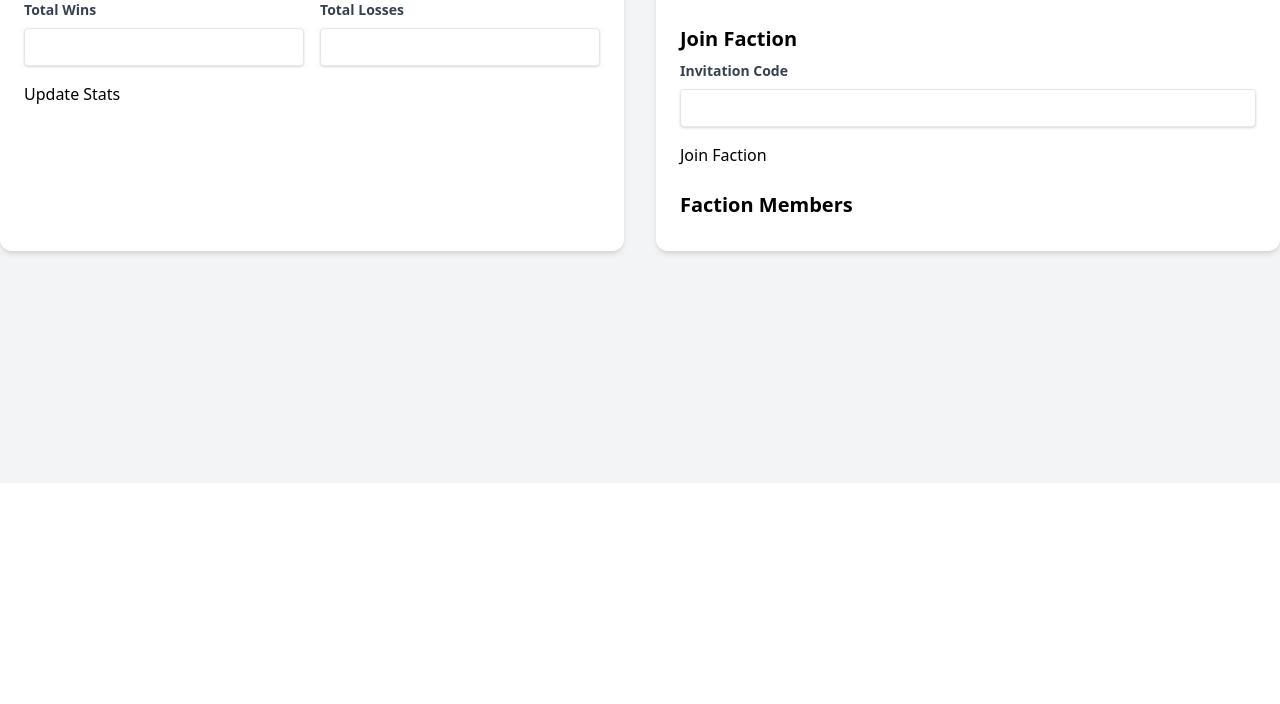
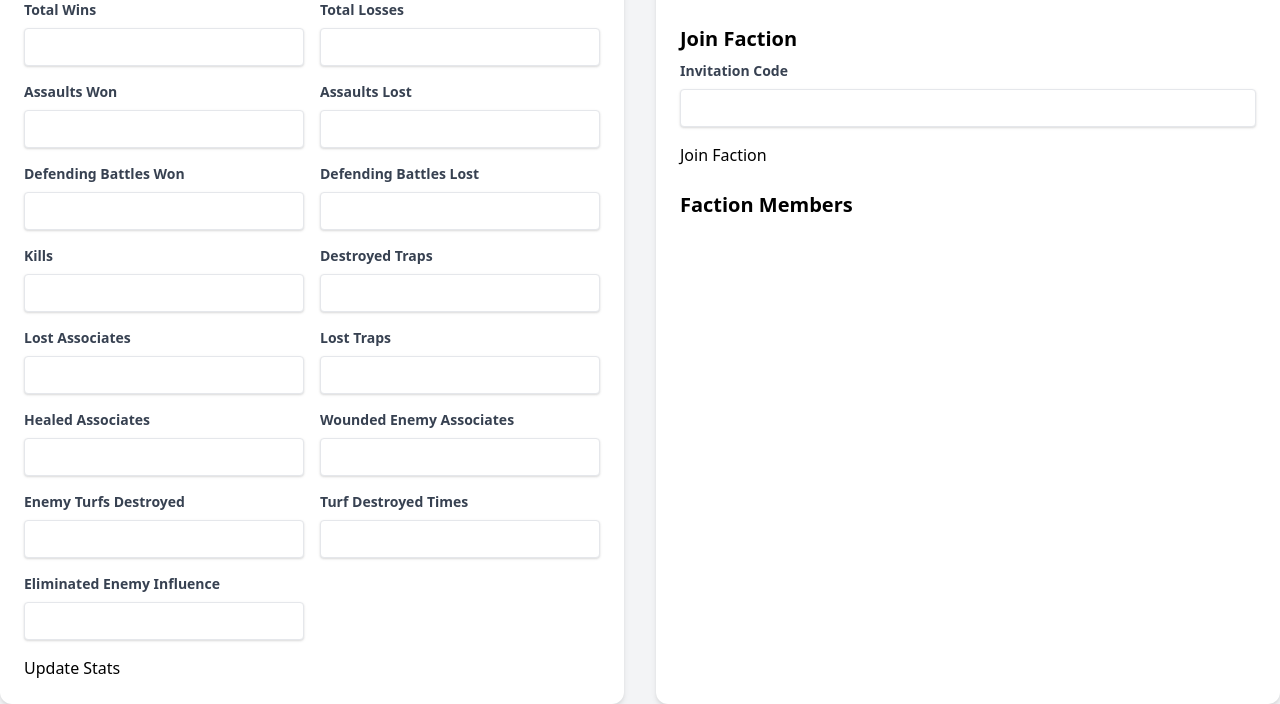
Before and after one commit to cntlouie/mafiamaneger, a Flask app: page /dashboard in a window 1280 px wide. Shown: the part 317-1021 px from the top of the page. Before the commit the page ends 577 px from the top, so only its background shows below. Run offline with Flask 3, Linux system fonts and the light colour scheme; the visitor is signed in with stand-in values (Sample User, id 1); some libraries are stand-ins or nearby versions.

Commit message:
Agent query: Is the React-based statistics dashboard visible and displaying all the required fields correctly on the dashboard page? Please check if all fields (Total Wins, Total Losses, Assaults Won, Assaults Lost, Defending Battles Won, Defending Battles Lost, Kills, Destroyed Traps, Lost Associates, Lost Traps, Healed Associates, Wounded Enemy Associates, Enemy Turfs Destroyed, Turf Destroyed Times, and Eliminated Enemy Influence) are present and can be updated.

```diff
--- a/static/js/StatisticsDashboard.js
+++ b/static/js/StatisticsDashboard.js
@@ -25,10 +25,10 @@
     fetch('/stats')
       .then(response => response.json())
       .then(data => {
-        const stats = Object.entries(data).map(([name, value]) => ({
+        const stats = Object.entries(data).map(([name, values]) => ({
           name,
-          currentValue: value,
-          previousValue: value // For now, we'll use the same value for both current and previous
+          currentValue: values.current,
+          previousValue: values.previous
         }));
         setStatistics(stats);
       })
--- a/static/js/stats.js
+++ b/static/js/stats.js
@@ -49,7 +49,7 @@
     for (const [key, value] of Object.entries(stats)) {
         const element = document.getElementById(key.replace(/_/g, '-'));
         if (element) {
-            element.textContent = value;
+            element.textContent = value.current;
         }
     }
 }
--- a/templates/dashboard.html
+++ b/templates/dashboard.html
@@ -7,7 +7,6 @@
         <div id="react-stats-dashboard"></div>
         <h3 class="text-xl font-bold mt-6 mb-2">Update Stats</h3>
         <form id="stats-form">
-            <!-- Add input fields for all stats -->
             <div class="grid grid-cols-2 gap-4">
                 <div>
                     <label for="total-wins" class="block text-gray-700 text-sm font-bold mb-2">Total Wins</label>
@@ -17,7 +16,58 @@
                     <label for="total-losses" class="block text-gray-700 text-sm font-bold mb-2">Total Losses</label>
                     <input type="number" id="total-losses" class="shadow appearance-none border rounded w-full py-2 px-3 text-gray-700 leading-tight focus:outline-none focus:shadow-outline">
                 </div>
-                <!-- Add more input fields for other stats -->
+                <div>
+                    <label for="assaults-won" class="block text-gray-700 text-sm font-bold mb-2">Assaults Won</label>
+                    <input type="number" id="assaults-won" class="shadow appearance-none border rounded w-full py-2 px-3 text-gray-700 leading-tight focus:outline-none focus:shadow-outline">
+                </div>
+                <div>
+                    <label for="assaults-lost" class="block text-gray-700 text-sm font-bold mb-2">Assaults Lost</label>
+                    <input type="number" id="assaults-lost" class="shadow appearance-none border rounded w-full py-2 px-3 text-gray-700 leading-tight focus:outline-none focus:shadow-outline">
+                </div>
+                <div>
+                    <label for="defending-battles-won" class="block text-gray-700 text-sm font-bold mb-2">Defending Battles Won</label>
+                    <input type="number" id="defending-battles-won" class="shadow appearance-none border rounded w-full py-2 px-3 text-gray-700 leading-tight focus:outline-none focus:shadow-outline">
+                </div>
+                <div>
+                    <label for="defending-battles-lost" class="block text-gray-700 text-sm font-bold mb-2">Defending Battles Lost</label>
+                    <input type="number" id="defending-battles-lost" class="shadow appearance-none border rounded w-full py-2 px-3 text-gray-700 leading-tight focus:outline-none focus:shadow-outline">
+                </div>
+                <div>
+                    <label for="kills" class="block text-gray-700 text-sm font-bold mb-2">Kills</label>
+                    <input type="number" id="kills" class="shadow appearance-none border rounded w-full py-2 px-3 text-gray-700 leading-tight focus:outline-none focus:shadow-outline">
+                </div>
+                <div>
+                    <label for="destroyed-traps" class="block text-gray-700 text-sm font-bold mb-2">Destroyed Traps</label>
+                    <input type="number" id="destroyed-traps" class="shadow appearance-none border rounded w-full py-2 px-3 text-gray-700 leading-tight focus:outline-none focus:shadow-outline">
+                </div>
+                <div>
+                    <label for="lost-associates" class="block text-gray-700 text-sm font-bold mb-2">Lost Associates</label>
+                    <input type="number" id="lost-associates" class="shadow appearance-none border rounded w-full py-2 px-3 text-gray-700 leading-tight focus:outline-none focus:shadow-outline">
+                </div>
+                <div>
+                    <label for="lost-traps" class="block text-gray-700 text-sm font-bold mb-2">Lost Traps</label>
+                    <input type="number" id="lost-traps" class="shadow appearance-none border rounded w-full py-2 px-3 text-gray-700 leading-tight focus:outline-none focus:shadow-outline">
+                </div>
+                <div>
+                    <label for="healed-associates" class="block text-gray-700 text-sm font-bold mb-2">Healed Associates</label>
+                    <input type="number" id="healed-associates" class="shadow appearance-none border rounded w-full py-2 px-3 text-gray-700 leading-tight focus:outline-none focus:shadow-outline">
+                </div>
+                <div>
+                    <label for="wounded-enemy-associates" class="block text-gray-700 text-sm font-bold mb-2">Wounded Enemy Associates</label>
+                    <input type="number" id="wounded-enemy-associates" class="shadow appearance-none border rounded w-full py-2 px-3 text-gray-700 leading-tight focus:outline-none focus:shadow-outline">
+                </div>
+                <div>
+                    <label for="enemy-turfs-destroyed" class="block text-gray-700 text-sm font-bold mb-2">Enemy Turfs Destroyed</label>
+                    <input type="number" id="enemy-turfs-destroyed" class="shadow appearance-none border rounded w-full py-2 px-3 text-gray-700 leading-tight focus:outline-none focus:shadow-outline">
+                </div>
+                <div>
+                    <label for="turf-destroyed-times" class="block text-gray-700 text-sm font-bold mb-2">Turf Destroyed Times</label>
+                    <input type="number" id="turf-destroyed-times" class="shadow appearance-none border rounded w-full py-2 px-3 text-gray-700 leading-tight focus:outline-none focus:shadow-outline">
+                </div>
+                <div>
+                    <label for="eliminated-enemy-influence" class="block text-gray-700 text-sm font-bold mb-2">Eliminated Enemy Influence</label>
+                    <input type="number" id="eliminated-enemy-influence" class="shadow appearance-none border rounded w-full py-2 px-3 text-gray-700 leading-tight focus:outline-none focus:shadow-outline">
+                </div>
             </div>
             <button type="button" onclick="updateStats()" class="btn btn-blue mt-4">Update Stats</button>
         </form>
```
